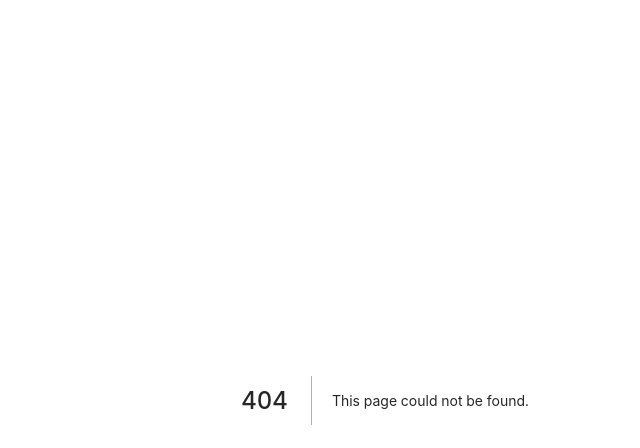
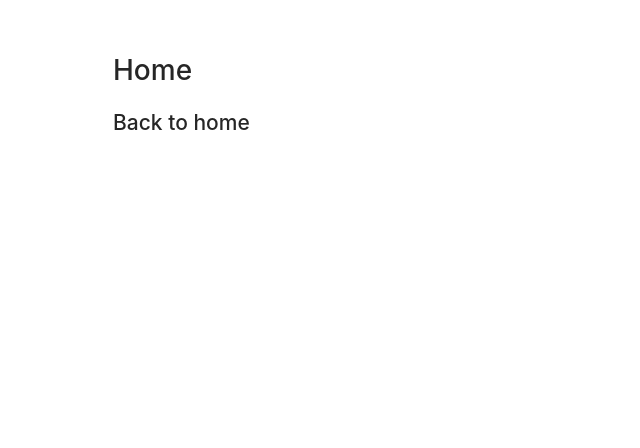
Before and after one commit to wonjieun/coffee-factory-frontend, a Next.js app: page /gift/home in a window 1280 px wide. Before the commit this address had no page. Shown: the top 448 px of the page, without its empty margins (255-895 px from the left). Built offline with nearby package versions, Linux system fonts and the light colour scheme.

Commit message:
📦 NEW: import antd components example

```diff
--- /dev/null
+++ b/components/Layout.module.css
@@ -0,0 +1,5 @@
+.container {
+  max-width: 36rem;
+  padding: 0 1rem;
+  margin: 3rem auto 6rem;
+}
--- /dev/null
+++ b/components/layout.tsx
@@ -0,0 +1,5 @@
+import styles from './layout.module.css'
+
+export default function Layout({ children }) {
+  return <div className={styles.container}>{children}</div>
+}
--- /dev/null
+++ b/next.config.js
@@ -0,0 +1,7 @@
+const path = require('path')
+
+module.exports = {
+  sassOptions: {
+    includePaths: [path.join(__dirname, 'styles')],
+  },
+}
--- /dev/null
+++ b/pages/gift/home.tsx
@@ -0,0 +1,19 @@
+import Head from 'next/head'
+import Link from 'next/link'
+import Layout from '../../components/layout'
+
+export default function Home() {
+  return (
+    <Layout>
+      <Head>
+        <title>Gift</title>
+      </Head>
+      <h1>Home</h1>
+      <h2>
+        <Link href="/">
+          <a>Back to home</a>
+        </Link>
+      </h2>
+    </Layout>
+  )
+}
--- a/pages/index.tsx
+++ b/pages/index.tsx
@@ -1,7 +1,8 @@
 import Head from 'next/head'
 import Image from 'next/image'
+import Link from 'next/link'
 import styles from '../styles/Home.module.css'
-import { Button } from 'antd';
+import { Button, DatePicker } from 'antd';
 
 export default function Home() {
   return (
@@ -14,7 +15,8 @@ export default function Home() {
       <main className={styles.main}>
         <Image src="/images/profile.jpg" alt="Your Name" width={400} height={400} />
         <div className="App">
-          <Button type="primary">커피공장</Button>
+        <Link href="/gift/home"><Button type="primary">커피공장</Button></Link>
+          <DatePicker placeholder="select date" />
         </div>
       </main>
     </div>
```
